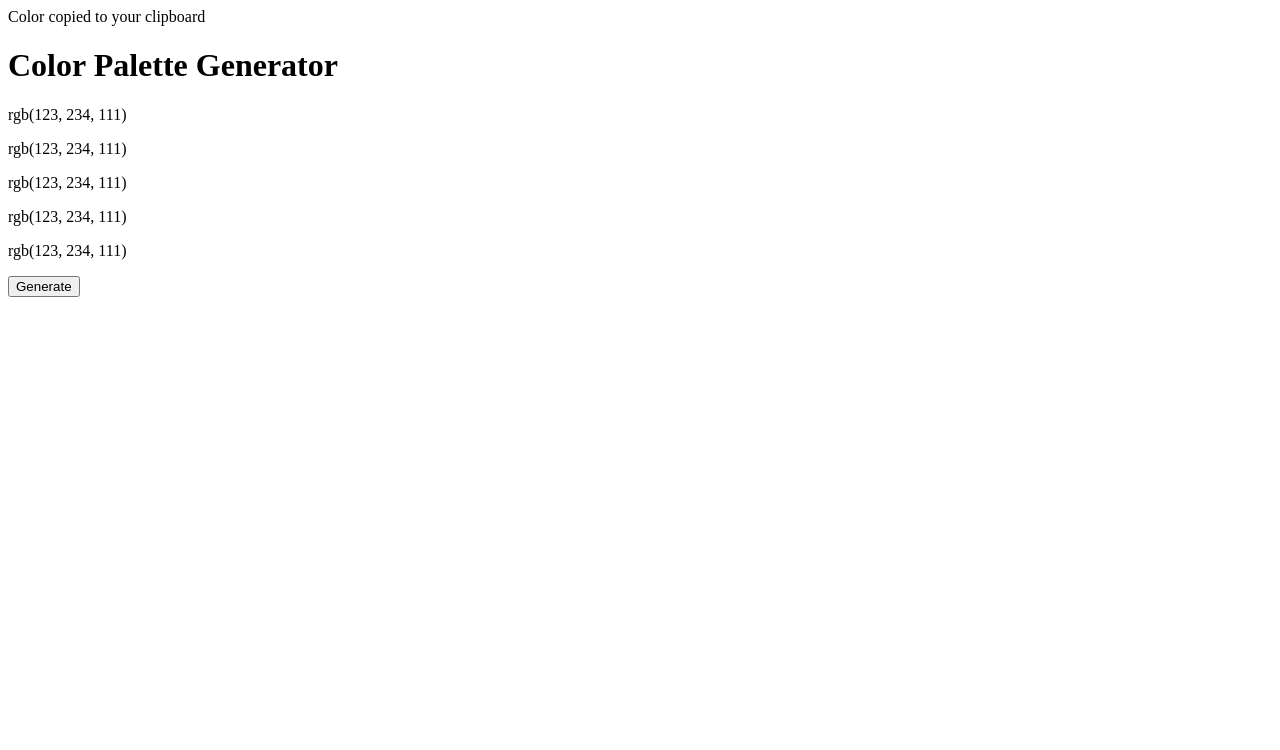
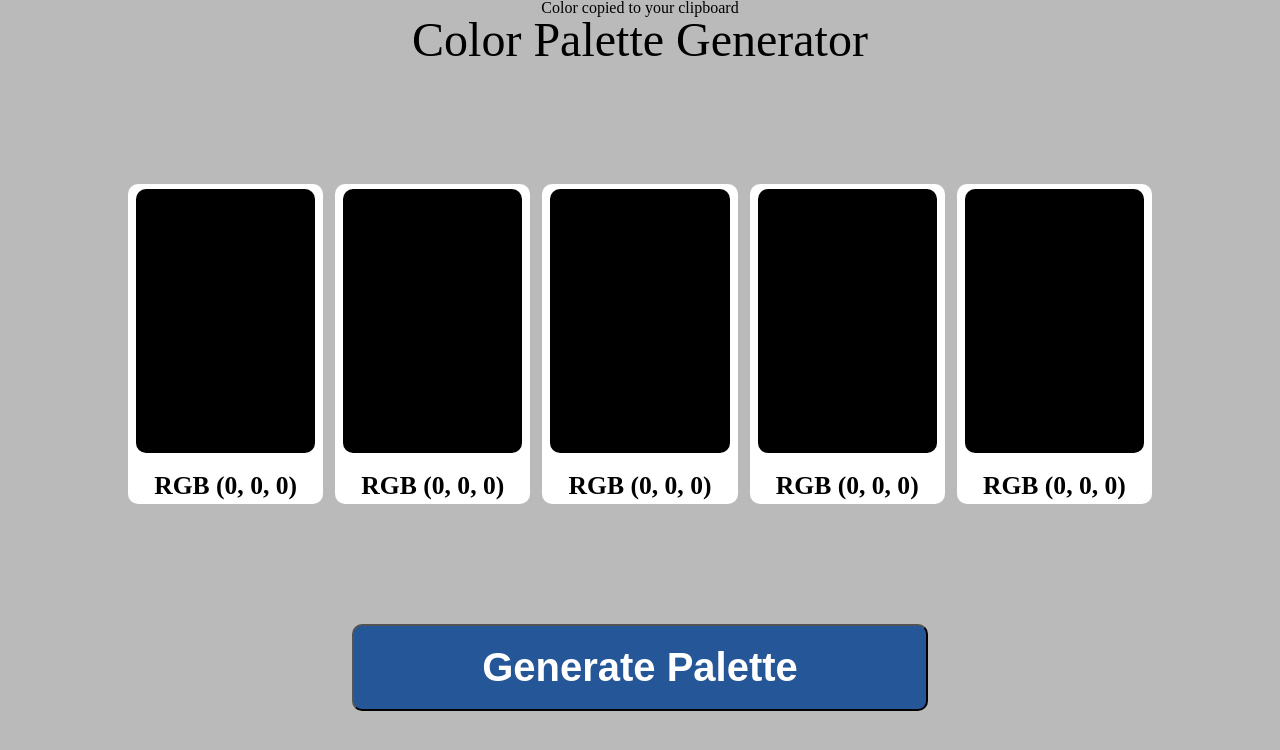
Before and after one commit to J-Wil21/colorPalette, a plain HTML site: page index.html in a window 1280 px wide. Drawn offline with Linux system fonts and the light colour scheme.

Commit message:
styling update

```diff
--- a/index.html
+++ b/index.html
@@ -3,6 +3,8 @@
     <meta charset="UTF-8">
     <meta http-equiv="X-UA-Compatible" content="IE=edge">
     <meta name="viewport" content="width=device-width, initial-scale=1.0">
+    <link rel="stylesheet" href="reset.css">
+    <link rel="stylesheet" href="style.css">
     <title>Colour Generator</title>
 </head>
 <body>
@@ -11,25 +13,27 @@
     <main class="flex-container">
         <div class="color-Container">
             <div id="displayColor"></div>
-            <p id="colorNum">rgb(123, 234, 111)</p>
+            <p id="colorNum"> rgb (0, 0, 0)</p>
         </div>
         <div class="color-Container">
             <div id="displayColor"></div>
-            <p id="colorNum">rgb(123, 234, 111)</p>
+            <p id="colorNum"> rgb (0, 0, 0)</p>
         </div>
         <div class="color-Container">
             <div id="displayColor"></div>
-            <p id="colorNum">rgb(123, 234, 111)</p>
+            <p id="colorNum"> rgb (0, 0, 0)</p>
         </div>
         <div class="color-Container">
             <div id="displayColor"></div>
-            <p id="colorNum">rgb(123, 234, 111)</p>
+            <p id="colorNum"> rgb (0, 0, 0)</p>
         </div>
         <div class="color-Container">
             <div id="displayColor"></div>
-            <p id="colorNum">rgb(123, 234, 111)</p>
+            <p id="colorNum"> rgb (0, 0, 0)</p>
         </div>
+
     </main>
-    <button>Generate</button>
+    <button>Generate Palette</button>
+    <script src="app.js"></script>
 </body>
 </html>
--- a/style.css
+++ b/style.css
@@ -0,0 +1,63 @@
+body{
+    display: flex;
+    justify-content: center;
+    align-items: center;
+    flex-direction: column;
+    background-color: rgba(167, 166, 166, 0.767) ;
+}
+h1{
+    text-align: center;
+    font-size: 3em;
+}
+
+
+/* container styling */
+main{
+    /* background-color: aqua; */
+    width: 80vw;
+    height: 70vh;
+    display:flex;
+    flex-direction: row;
+    justify-content: center;
+    align-items: center;
+}
+
+.color-Container{
+    width: 16vw;
+    height: 40vh;
+    margin-right: 12px;
+    background-color: #fff;
+    border-radius: 10px;
+    display: flex;
+    justify-content: center;
+    align-items: center;
+    flex-direction: column;
+
+}
+.color-Container:nth-child(5){
+    margin-right: 0px;
+}
+
+#displayColor{
+    width: 14vw;
+    height: 33vh;
+    background-color: #000;
+    border-radius: 10px;
+    margin-bottom: 20px;
+}
+#colorNum{
+    font-size: 1.6em;
+    text-transform:uppercase;
+    font-weight: 600;
+}
+
+/*Bottom section*/
+
+button{
+    padding: 1.5% 10%;
+    border-radius: 10px;
+    background-color: rgba(0, 62, 143, 0.801);
+    color: #fff;
+    font-size: 40px;
+    font-weight: 600;
+}
```
